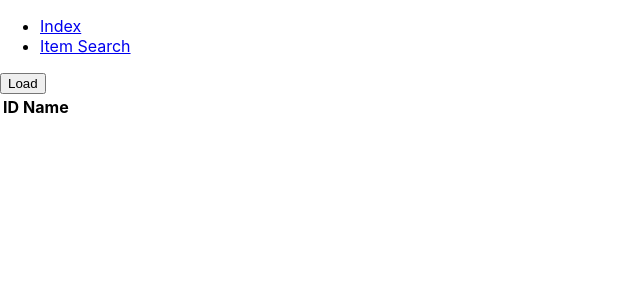
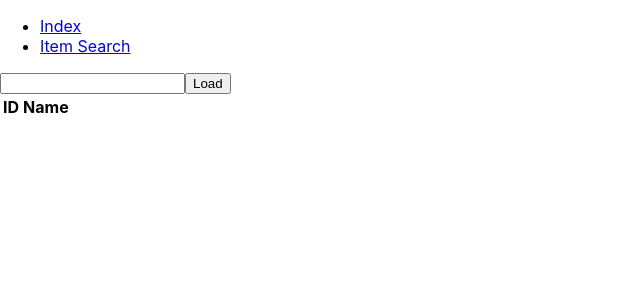
Before and after one commit to argoneuscze/FFXIV-Watcher, a React (Create React App) app: page /#/ in a window 1280 px wide. Shown: the top 300 px of the page, without its empty margins (0-640 px from the left). Built offline with nearby package versions, Linux system fonts and the light colour scheme.

Commit message:
added search box to item search

```diff
--- a/src/actions/itemSearchActions.js
+++ b/src/actions/itemSearchActions.js
@@ -1,6 +1,6 @@
 import {ITEM_SEARCH_FAILURE, ITEM_SEARCH_REQUEST, ITEM_SEARCH_SUCCESS} from "../constants/actionTypes";
 
-export function itemSearchFetch(server, itemName) {
+export function itemSearchFetch(itemName) {
     return dispatch => {
         dispatch(itemSearchStart());
 
@@ -20,41 +20,41 @@ export function itemSearchFetch(server, itemName) {
             },
             "Results": [{
                 "ID": 23841,
-                "Icon": "\/i\/048000\/048247.png",
+                "Icon": "/i/048000/048247.png",
                 "Name": "Rakshasa Ring of Fending",
-                "Url": "\/Item\/23841",
+                "Url": "/Item/23841",
                 "UrlType": "Item",
                 "_": "item",
                 "_Score": 1
             }, {
                 "ID": 23842,
-                "Icon": "\/i\/048000\/048247.png",
+                "Icon": "/i/048000/048247.png",
                 "Name": "Rakshasa Ring of Slaying",
-                "Url": "\/Item\/23842",
+                "Url": "/Item/23842",
                 "UrlType": "Item",
                 "_": "item",
                 "_Score": 1
             }, {
                 "ID": 23843,
-                "Icon": "\/i\/048000\/048247.png",
+                "Icon": "/i/048000/048247.png",
                 "Name": "Rakshasa Ring of Aiming",
-                "Url": "\/Item\/23843",
+                "Url": "/Item/23843",
                 "UrlType": "Item",
                 "_": "item",
                 "_Score": 1
             }, {
                 "ID": 23844,
-                "Icon": "\/i\/048000\/048247.png",
+                "Icon": "/i/048000/048247.png",
                 "Name": "Rakshasa Ring of Healing",
-                "Url": "\/Item\/23844",
+                "Url": "/Item/23844",
                 "UrlType": "Item",
                 "_": "item",
                 "_Score": 1
             }, {
                 "ID": 23845,
-                "Icon": "\/i\/048000\/048247.png",
+                "Icon": "/i/048000/048247.png",
                 "Name": "Rakshasa Ring of Casting",
-                "Url": "\/Item\/23845",
+                "Url": "/Item/23845",
                 "UrlType": "Item",
                 "_": "item",
                 "_Score": 1
--- a/src/components/item_search/SearchBox.js
+++ b/src/components/item_search/SearchBox.js
@@ -1,10 +1,30 @@
 import React from 'react';
 
 export default class SearchBox extends React.Component {
+    constructor(props) {
+        super(props);
+
+        this.state = {
+            searchText: ''
+        };
+
+        this.handleChange = this.handleChange.bind(this);
+        this.handleSearch = this.handleSearch.bind(this);
+    }
+
+    handleChange(event) {
+        this.setState({searchText: event.target.value});
+    }
+
+    handleSearch() {
+        this.props.onSearch(this.state.searchText);
+    }
+
     render() {
         return (
             <div>
-                <button onClick={this.props.onSearch}>Load</button>
+                <input type="text" value={this.state.value} onChange={this.handleChange}/>
+                <button onClick={this.handleSearch}>Load</button>
             </div>
         );
     }
--- a/src/containers/ItemSearchContainer.js
+++ b/src/containers/ItemSearchContainer.js
@@ -3,26 +3,14 @@ import SearchBox from "../components/item_search/SearchBox";
 import SearchResultsTable from "../components/item_search/SearchResultsTable";
 import {itemSearchFetch} from "../actions/itemSearchActions";
 import {connect} from "react-redux";
+import {watchlistAdd, watchlistRemove} from "../actions/watchlistActions";
 
 class ItemSearchContainer extends React.Component {
-    constructor(props) {
-        super(props);
-
-        this.handleItemSearch = this.handleItemSearch.bind(this);
-    }
-
-    handleItemSearch(itemName) {
-        // debug
-        itemName = 'rakshasa';
-
-        this.props.dispatch(itemSearchFetch(itemName))
-    }
-
     render() {
         return (
             <div>
                 {this.props.isFetching && <p>Loading...</p>}
-                <SearchBox onSearch={this.handleItemSearch}/>
+                <SearchBox onSearch={this.props.itemSearchFetch}/>
                 {this.props.error.length > 0 && <p>Error occurred</p>}
                 <SearchResultsTable data={this.props.data}/>
             </div>
@@ -31,12 +19,21 @@ class ItemSearchContainer extends React.Component {
 }
 
 function mapStateToProps(state) {
-    const {search} = state;
+    const {search, watchlist} = state;
+    const watched_items = new Set();
+    Object.keys(watchlist.items).forEach((value => watched_items.add(value)));
     return {
         isFetching: search.isFetching,
         error: search.error_message,
-        data: search.data
+        data: search.data,
+        watched: watched_items
     }
 }
 
-export default connect(mapStateToProps)(ItemSearchContainer);
+const mapDispatchToProps = {
+    itemSearchFetch,
+    watchlistAdd,
+    watchlistRemove
+};
+
+export default connect(mapStateToProps, mapDispatchToProps)(ItemSearchContainer);
```
